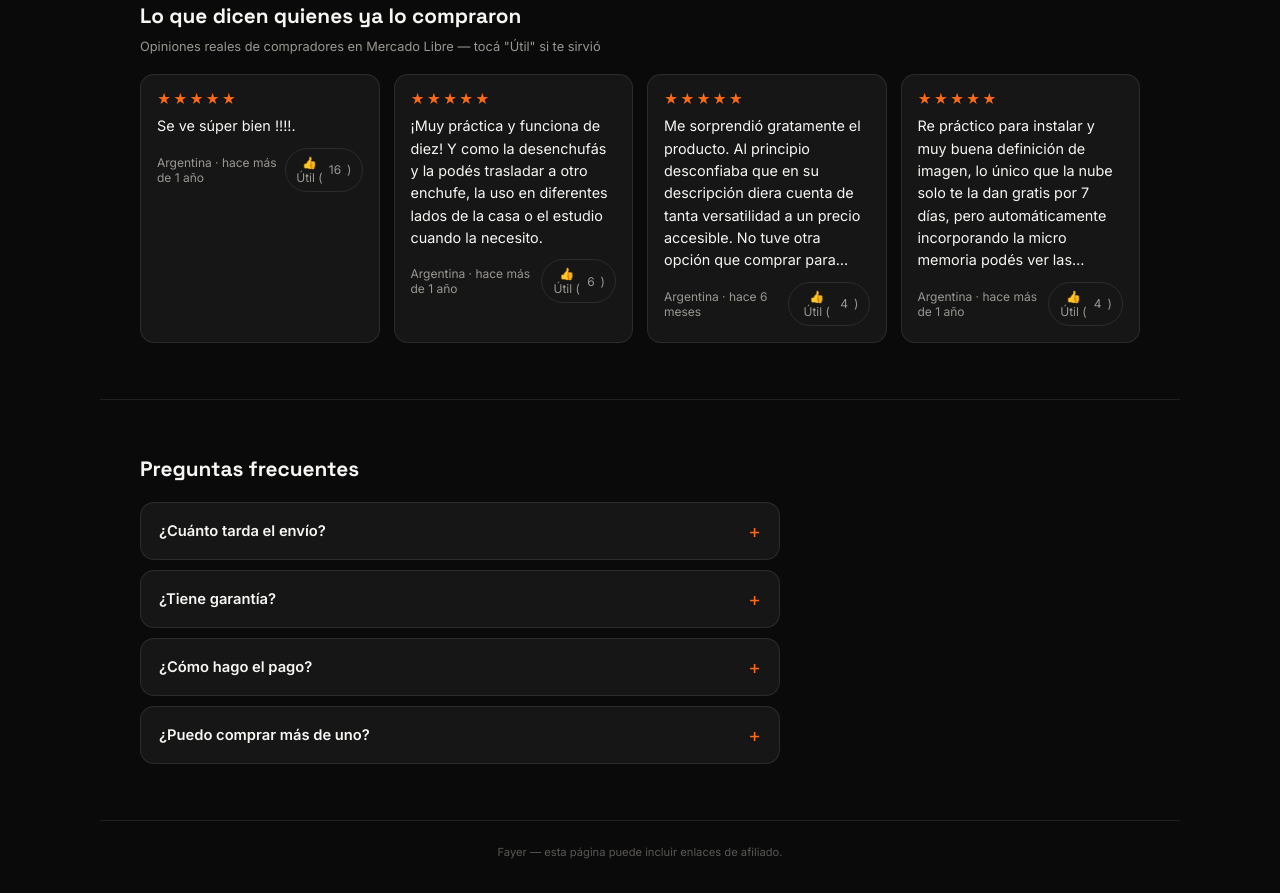
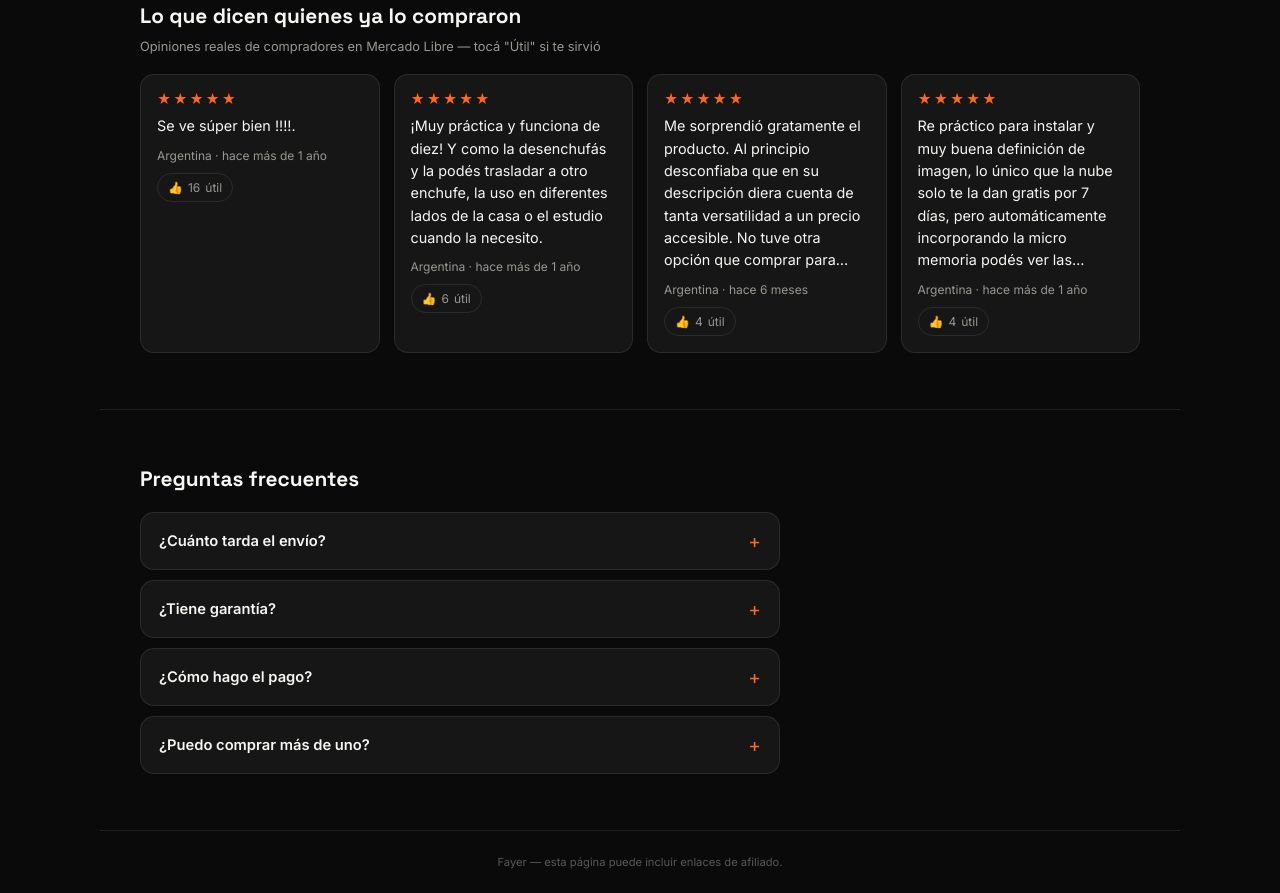
Before and after one commit to ivanoshiro08/fayer-web, a plain HTML site: page producto-4.html in a window 1280 px wide. Shown: the part 876-1769 px from the top of the page. Drawn offline with Linux system fonts and the light colour scheme.

Commit message:
Arregla el corte de línea en el botón Útil de las reseñas

```diff
--- a/producto-4.html
+++ b/producto-4.html
@@ -233,11 +233,12 @@
   .review-text { font-size: 0.9rem; line-height: 1.55; color: var(--text); margin: 0 0 10px; }
 
   .review-author { font-size: 0.75rem; color: var(--text-dim); }
-  .review-footer { display:flex; justify-content:space-between; align-items:center; margin-top:10px; }
+  .review-footer { display:flex; flex-wrap:wrap; justify-content:space-between; align-items:center; gap:10px; margin-top:10px; }
   .review-like-btn {
-    display:flex; align-items:center; gap:6px; background:transparent;
+    display:flex; align-items:center; gap:5px; background:transparent;
     border:1px solid var(--line); color:var(--text-dim); font-size:0.75rem;
     padding:6px 10px; border-radius:999px; cursor:pointer; font-family:inherit;
+    white-space:nowrap; flex-shrink:0;
   }
   .review-like-btn:hover { border-color: var(--accent); color: var(--text); }
   .review-like-btn.liked { background:var(--accent-soft); border-color:var(--accent); color:var(--accent); }
@@ -442,7 +443,7 @@
           <p class="review-text">Se ve súper bien !!!!.</p>
           <div class="review-footer">
             <div class="review-author">Argentina · hace más de 1 año</div>
-            <button class="review-like-btn" data-review-id="p4-r1" data-base="16">👍 Útil (<span class="review-like-count">16</span>)</button>
+            <button class="review-like-btn" data-review-id="p4-r1" data-base="16">👍 <span class="review-like-count">16</span> útil</button>
           </div>
         </div>
         <div class="review-card">
@@ -450,7 +451,7 @@
           <p class="review-text">¡Muy práctica y funciona de diez! Y como la desenchufás y la podés trasladar a otro enchufe, la uso en diferentes lados de la casa o el estudio cuando la necesito.</p>
           <div class="review-footer">
             <div class="review-author">Argentina · hace más de 1 año</div>
-            <button class="review-like-btn" data-review-id="p4-r2" data-base="6">👍 Útil (<span class="review-like-count">6</span>)</button>
+            <button class="review-like-btn" data-review-id="p4-r2" data-base="6">👍 <span class="review-like-count">6</span> útil</button>
           </div>
         </div>
         <div class="review-card">
@@ -458,7 +459,7 @@
           <p class="review-text">Me sorprendió gratamente el producto. Al principio desconfiaba que en su descripción diera cuenta de tanta versatilidad a un precio accesible. No tuve otra opción que comprar para…</p>
           <div class="review-footer">
             <div class="review-author">Argentina · hace 6 meses</div>
-            <button class="review-like-btn" data-review-id="p4-r3" data-base="4">👍 Útil (<span class="review-like-count">4</span>)</button>
+            <button class="review-like-btn" data-review-id="p4-r3" data-base="4">👍 <span class="review-like-count">4</span> útil</button>
           </div>
         </div>
         <div class="review-card">
@@ -466,7 +467,7 @@
           <p class="review-text">Re práctico para instalar y muy buena definición de imagen, lo único que la nube solo te la dan gratis por 7 días, pero automáticamente incorporando la micro memoria podés ver las…</p>
           <div class="review-footer">
             <div class="review-author">Argentina · hace más de 1 año</div>
-            <button class="review-like-btn" data-review-id="p4-r4" data-base="4">👍 Útil (<span class="review-like-count">4</span>)</button>
+            <button class="review-like-btn" data-review-id="p4-r4" data-base="4">👍 <span class="review-like-count">4</span> útil</button>
           </div>
         </div>
       </div>
```
Also changed, not shown: producto-1.html (+6 -5 lines), producto-2.html (+3 -2 lines), producto-3.html (+3 -2 lines).
